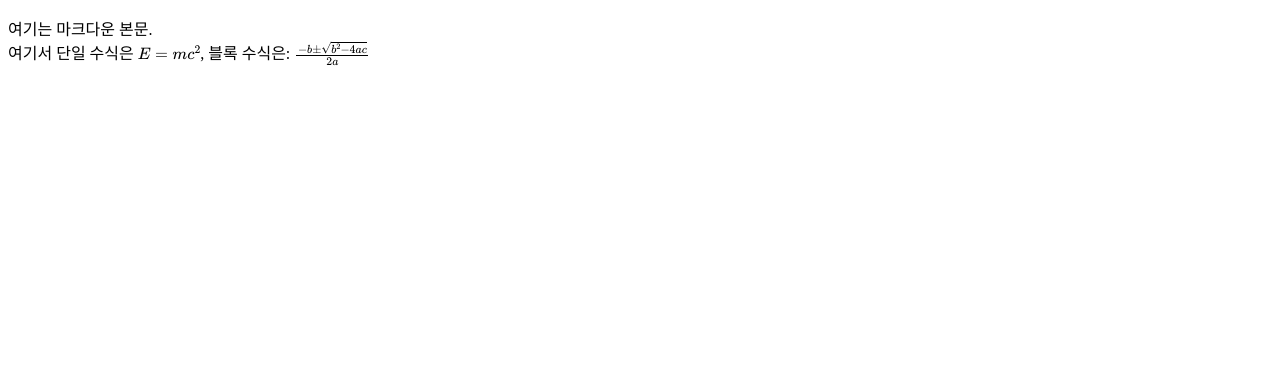
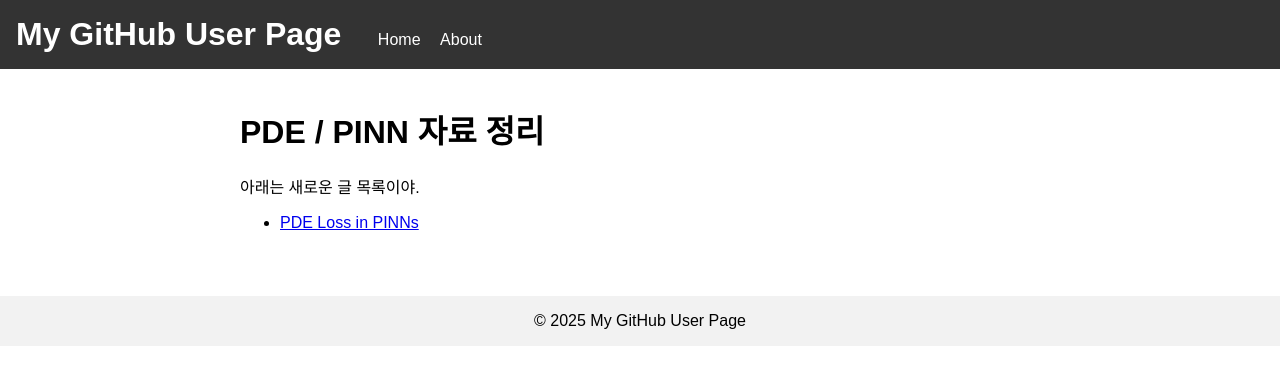
Before and after one commit to with2say/devnotes, a Jekyll site: the page built from index.md, in a window 1280 px wide. Shown: the top 385 px of the page. Built offline with Jekyll 4.4.1, drawn with Linux system fonts in a browser that asks for light colours.

Commit message:
Initialize blog with first post and configuration

```diff
--- a/_layouts/default.html
+++ b/_layouts/default.html
@@ -4,7 +4,7 @@
     <meta charset="utf-8">
     <title>{{ page.title | default: site.title }}</title>
 
-    <!-- MathJax 스크립트 (3.x) -->
+    <!-- MathJax (3.x) 설정 -->
     <script>
       MathJax = {
         tex: {
@@ -14,10 +14,45 @@
     </script>
     <script async src="https://cdn.jsdelivr.net/npm/mathjax@3/es5/tex-chtml.js"></script>
 
-    <!-- 혹시 Bootstrap, css 등을 추가하고 싶으면 여기에 -->
+    <style>
+      /* 간단 스타일 */
+      body { margin: 0; font-family: Arial, sans-serif; }
+      header {
+        background-color: #333;
+        color: #fff;
+        padding: 1rem;
+      }
+      header nav a {
+        color: #fff;
+        margin-right: 1rem;
+        text-decoration: none;
+      }
+      .container {
+        max-width: 800px;
+        margin: 0 auto;
+        padding: 1rem;
+      }
+      footer {
+        background-color: #f2f2f2;
+        padding: 1rem;
+        text-align: center;
+        margin-top: 2rem;
+      }
+    </style>
   </head>
   <body>
-    <!-- 실제 페이지 콘텐츠 삽입 -->
-    {{ content }}
+    <header>
+      <h1 style="display:inline;">{{ site.title }}</h1>
+      <nav style="display:inline; margin-left:2rem;">
+        <a href="{{ '/' | relative_url }}">Home</a>
+        <a href="{{ '/about' | relative_url }}">About</a>
+      </nav>
+    </header>
+    <div class="container">
+      {{ content }}
+    </div>
+    <footer>
+      &copy; 2025 {{ site.title }}
+    </footer>
   </body>
 </html>
--- a/index.md
+++ b/index.md
@@ -1,11 +1,12 @@
 ---
 layout: default
-title: "테스트"
+title: "Home"
 ---
 
-여기는 마크다운 본문.
-여기서 단일 수식은 $E = mc^2$,
-블록 수식은:
-$$
-\frac{-b \pm \sqrt{b^2 - 4ac}}{2a}
-$$
+# PDE / PINN 자료 정리
+
+아래는 새로운 글 목록이야.
+
+{% for post in site.posts %}
+- [{{ post.title }}]({{ post.url }})
+{% endfor %}
```
Also changed, not shown: _posts/2025-02-26-PDE-loss.md (added, +16 -0 lines), _posts/2025-02-26-hello-world.md (deleted, +0 -6 lines), 1 other file.
